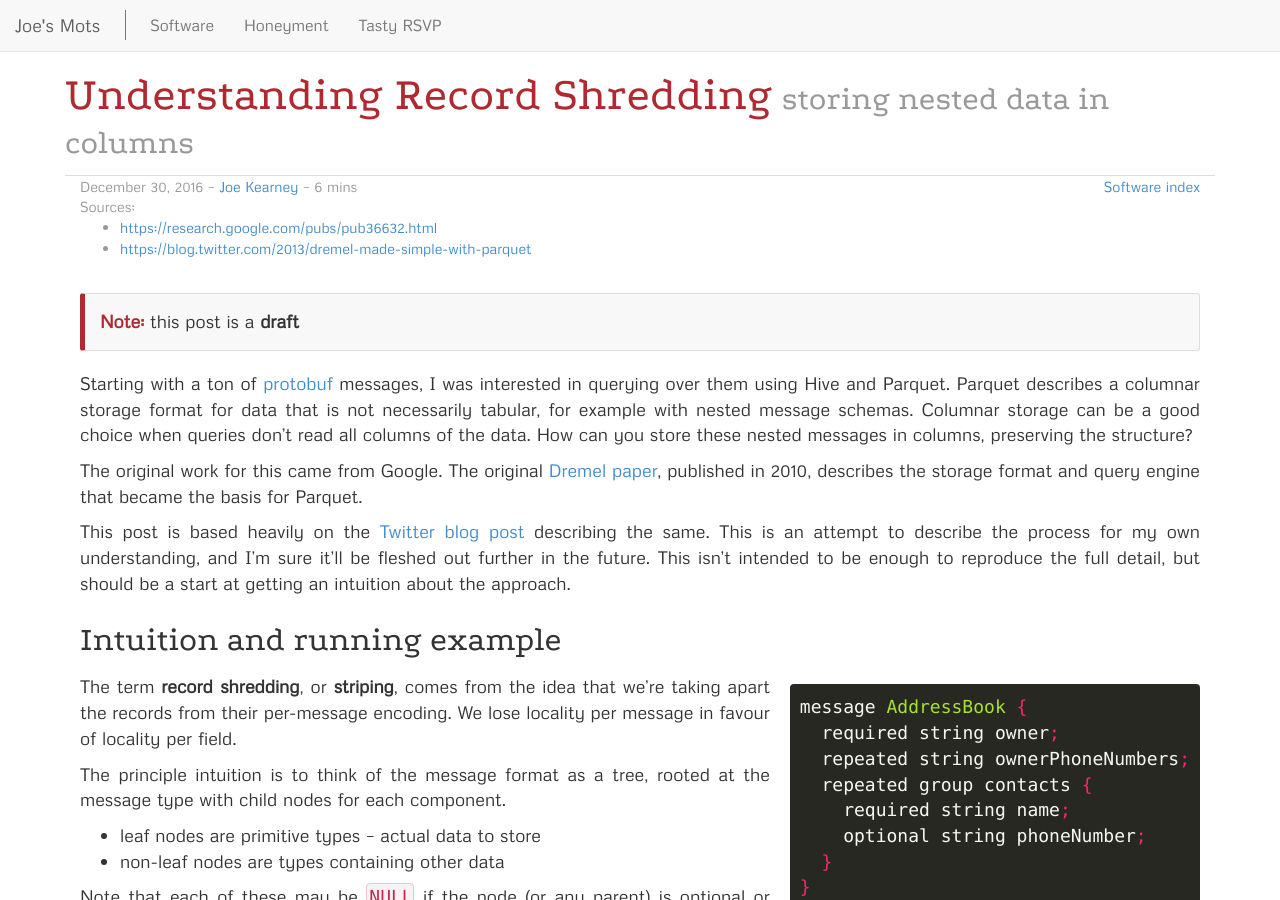
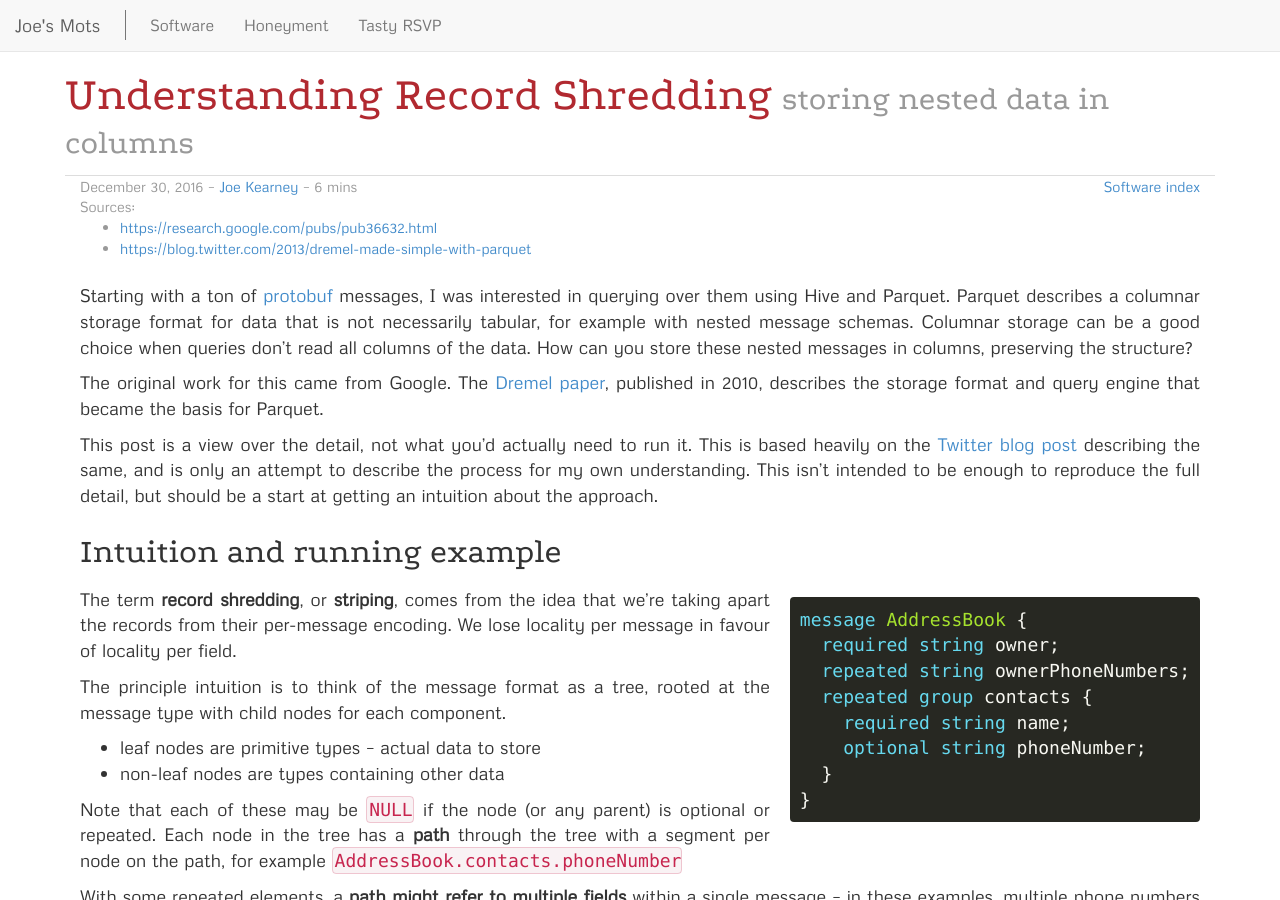
Before and after one commit to joekearney/joekearney.github.io, a Jekyll site: the page built from _posts/software/2016-12-30-understanding-record-shredding.md, in a window 1280 px wide and 900 px high. Built offline with Jekyll 4.4.1, drawn with Linux system fonts in a browser that asks for light colours; comment, search, counter and statistics services are not loaded.

Commit message:
make not draft

```diff
--- a/_posts/software/2016-12-30-understanding-record-shredding.md
+++ b/_posts/software/2016-12-30-understanding-record-shredding.md
@@ -8,7 +8,6 @@ categories:
 tags:
 - article
 - software
-- draft
 status: published
 type: post
 author: Joe Kearney
@@ -20,14 +19,14 @@ source:
 
 Starting with a ton of [protobuf][protobuf] messages, I was interested in querying over them using Hive and Parquet. Parquet describes a columnar storage format for data that is not necessarily tabular, for example with nested message schemas. Columnar storage can be a good choice when queries don't read all columns of the data. How can you store these nested messages in columns, preserving the structure?
 
-The original work for this came from Google. The original [Dremel paper][dremel-paper], published in 2010, describes the storage format and query engine that became the basis for Parquet.
+The original work for this came from Google. The [Dremel paper][dremel-paper], published in 2010, describes the storage format and query engine that became the basis for Parquet.
 
-This post is based heavily on the [Twitter blog post][twitter-parquet] describing the same. This is an attempt to describe the process for my own understanding, and I'm sure it'll be fleshed out further in the future. This isn't intended to be enough to reproduce the full detail, but should be a start at getting an intuition about the approach.
+This post is a view over the detail, not what you'd actually need to run it. This is based heavily on the [Twitter blog post][twitter-parquet] describing the same, and is only an attempt to describe the process for my own understanding. This isn't intended to be enough to reproduce the full detail, but should be a start at getting an intuition about the approach.
 
 ## Intuition and running example
 
 <div class="inline-image-right">
-{% highlight java %}
+{% highlight proto %}
 message AddressBook {
   required string owner;
   repeated string ownerPhoneNumbers;
```
